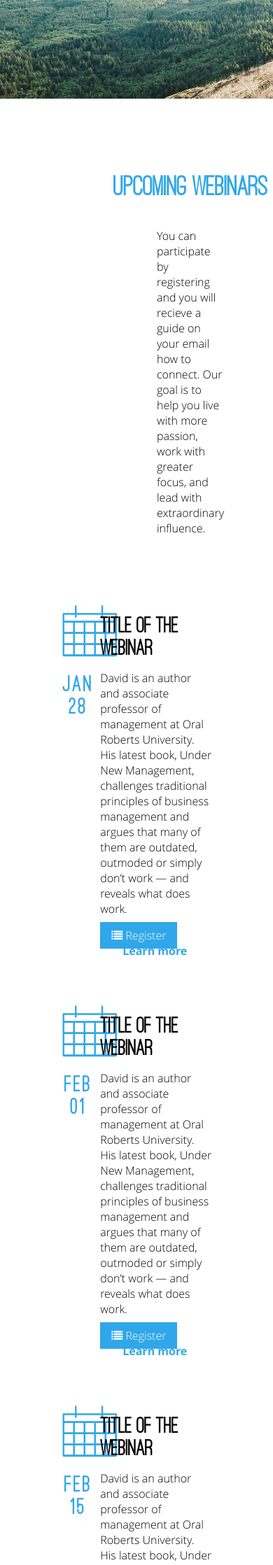
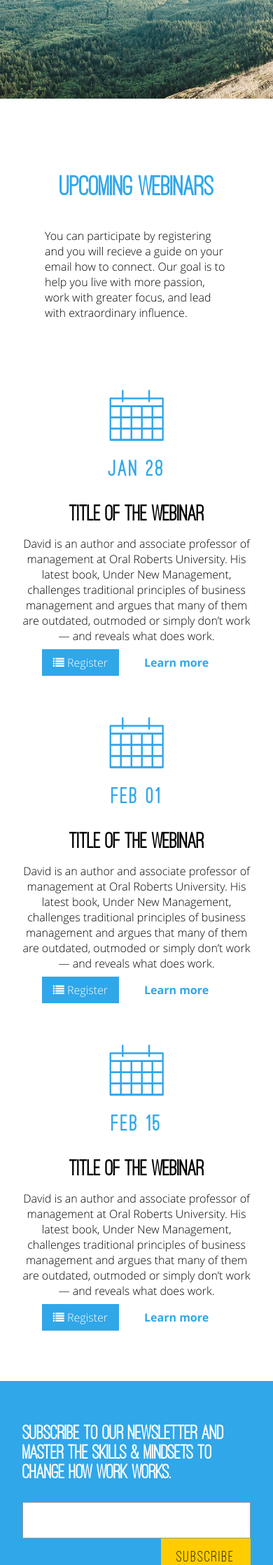
Before and after one commit to SemcoDigital/webinar.leadwise.co, a Jekyll site: the page built from index.html, in a window 390 px wide. Shown: the part 463-2700 px from the top of the page at 70% size. Built offline with Jekyll 4.4.1, drawn with Linux system fonts in a browser that asks for light colours; nearby versions of some CDN libraries.

Commit message:
responsive adjustments

```diff
--- a/assets/stylesheets/style.css
+++ b/assets/stylesheets/style.css
@@ -232,16 +232,6 @@ body {
         .banner .form-subscribe form button, .banner .form-subscribe form .btn {
           float: right; } }
 
-.about-webinar {
-  display: table;
-  padding: 3em 0;
-  width: 100%; }
-  .about-webinar h3 {
-    color: #30A7E9;
-    text-align: center; }
-  .about-webinar p {
-    padding: 0 12em; }
-
 .internal-text-block {
   margin: 3em 0; }
   .internal-text-block p {
@@ -427,6 +417,19 @@ footer {
     font-size: .8em;
     text-align: center; }
 
+.about-webinar {
+  display: table;
+  padding: 3em 0;
+  width: 100%; }
+  .about-webinar h3 {
+    color: #30A7E9;
+    text-align: center; }
+  .about-webinar p {
+    padding: 0 12em; }
+    @media screen and (max-width: 420px) {
+      .about-webinar p {
+        padding: 0 2em; } }
+
 .webinar-list {
   margin-bottom: 3em; }
 
@@ -442,6 +445,15 @@ footer {
     margin-left: 17.05961%; }
     .webinar-single .webinar-img:last-child {
       margin-right: 0; }
+    @media screen and (max-width: 420px) {
+      .webinar-single .webinar-img {
+        float: left;
+        display: block;
+        margin-right: 2.35765%;
+        width: 100%;
+        margin-left: 0%; }
+        .webinar-single .webinar-img:last-child {
+          margin-right: 0; } }
     .webinar-single .webinar-img img {
       height: 5em; }
     .webinar-single .webinar-img h4 {
@@ -454,6 +466,15 @@ footer {
     width: 48.82117%; }
     .webinar-single section:last-child {
       margin-right: 0; }
+    @media screen and (max-width: 420px) {
+      .webinar-single section {
+        text-align: center;
+        float: left;
+        display: block;
+        margin-right: 2.35765%;
+        width: 100%; }
+        .webinar-single section:last-child {
+          margin-right: 0; } }
 
 .modalDialog {
   position: fixed;
```
Also changed, not shown: assets/stylesheets/layout/general.scss (+0 -13 lines), assets/stylesheets/layout/webinar.scss (+24 -0 lines).
